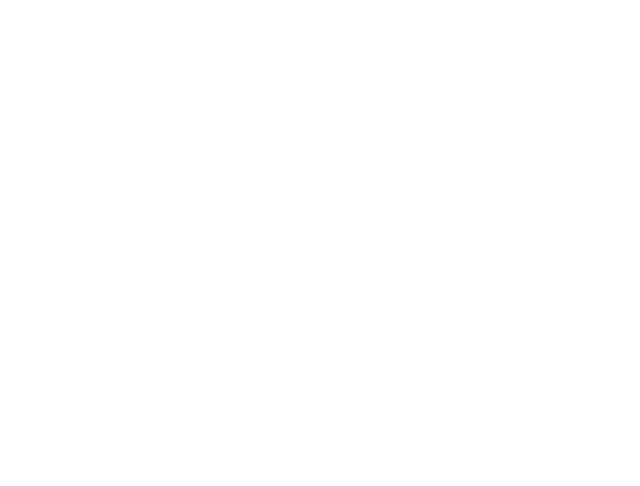
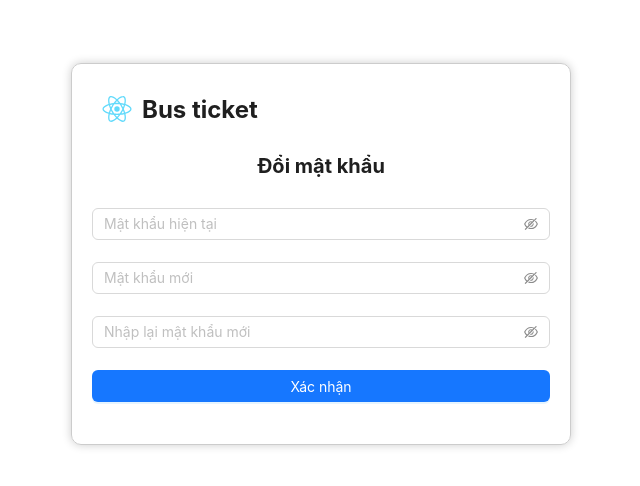
Before and after one commit to superdark1999/bus-ticket-client, a React (Create React App) app: page /change-password in a window 1280 px wide. Before the commit this address led to /404. Shown: the part 146-632 px from the top of the page, without its empty margins (319-959 px from the left). Built offline with nearby package versions, Linux system fonts and the light colour scheme.

Commit message:
change password page

```diff
--- a/src/routes/routesConfig.tsx
+++ b/src/routes/routesConfig.tsx
@@ -10,6 +10,7 @@
 const BookingPage = lazy(() => import("views/Booking"));
 const LoginPage = lazy(() => import("views/auth/Login/LoginPage"));
 const RegisterPage = lazy(() => import("views/auth/Register/RegisterPage"));
+const ChangePasswordPage = lazy(() => import("views/auth/ChangePassword/ChangePasswordPage"));
 
 export enum ROUTER_PATH {
   "LOGIN" = "/login",
@@ -31,6 +32,10 @@
       {
         path: "/register",
         element: <RegisterPage />,
+      },
+      {
+        path: "/change-password",
+        element: <ChangePasswordPage />,
       },
       {
         element: <MemberGuard />,
--- a/src/views/auth/Register/RegisterPage.tsx
+++ b/src/views/auth/ChangePassword/ChangePasswordPage.tsx
@@ -43,7 +43,7 @@
 const Title = styled.div`
   font-size: 20px;
   font-weight: bold;
-  margin-bottom: 20px;
+  margin-bottom: 30px;
 `;
 
 const RegisterForm = styled(Form)`
@@ -51,14 +51,14 @@
 `;
 
 const FormItem = styled(Form.Item)`
-  margin-bottom: 20px;
+  margin-bottom: 22px;
 `;
 
 const RegisterButton = styled(Button)`
   width: 100%;
 `;
 
-const RegisterPage: React.FC = () => {
+const ChangePasswordPage: React.FC = () => {
   const onFinish = (values: any) => {
     console.log("Received values of form: ", values);
   };
@@ -70,57 +70,36 @@
           <LogoImage src={logo} alt="Bus Ticket" />
           <LogoText>Bus ticket</LogoText>
         </Logo>
-        <Title>Đăng ký người dùng mới</Title>
+        <Title>Đổi mật khẩu</Title>
         <RegisterForm onFinish={onFinish}>
           <FormItem
-            name="email"
+            name="curPassword"
             rules={[
               {
                 required: true,
-                message: "Vui lòng nhập địa chỉ email của bạn!",
-              },
-              {
-                type: "email",
-                message: "Địa chỉ email phải có dạng 'abc@gmail.com'!",
+                message: "Vui lòng nhập mật khẩu hiện tại của bạn!",
               },
             ]}
           >
-            <Input placeholder="Email" />
+            <Input.Password placeholder="Mật khẩu hiện tại" />
           </FormItem>
           <FormItem
-            name="phone"
+            name="newPassword"
+            rules={[{ required: true, message: "Vui lòng nhập mật khẩu mới!" }]}
+          >
+            <Input.Password placeholder="Mật khẩu mới" />
+          </FormItem>
+          <FormItem
+            name="confirm"
+            dependencies={["newPassword"]}
             rules={[
               {
                 required: true,
-                message: "Vui lòng nhập số điện thoại của bạn!",
-              },
-              {
-                pattern: /^\d+$/,
-                message: "Số điện thoại chỉ chấp nhận nhập số!",
-              },
-            ]}
-          >
-            <Input placeholder="Số điện thoại" />
-          </FormItem>
-          <FormItem
-            name="password"
-            rules={[
-              { required: true, message: "Vui lòng nhập mật khẩu của bạn!" },
-            ]}
-          >
-            <Input.Password placeholder="Mật khẩu" />
-          </FormItem>
-          <FormItem
-            name="confirm"
-            dependencies={["password"]}
-            rules={[
-              {
-                required: true,
-                message: "Vui lòng xác nhận mật khẩu của bạn!",
+                message: "Vui lòng xác nhận mật khẩu mới của bạn!",
               },
               ({ getFieldValue }) => ({
                 validator(_, value) {
-                  if (!value || getFieldValue("password") === value) {
+                  if (!value || getFieldValue("newPassword") === value) {
                     return Promise.resolve();
                   }
                   return Promise.reject(
@@ -130,19 +109,11 @@
               }),
             ]}
           >
-            <Input.Password placeholder="Nhập lại mật khẩu" />
-          </FormItem>
-          <FormItem
-            name="name"
-            rules={[
-              { required: true, message: "Vui lòng nhập họ và tên của bạn!" },
-            ]}
-          >
-            <Input placeholder="Họ và tên" />
+            <Input.Password placeholder="Nhập lại mật khẩu mới" />
           </FormItem>
           <FormItem>
             <RegisterButton type="primary" htmlType="submit">
-              Đăng ký
+              Xác nhận
             </RegisterButton>
           </FormItem>
         </RegisterForm>
@@ -151,4 +122,4 @@
   );
 };
 
-export default RegisterPage;
+export default ChangePasswordPage;
--- a/src/views/auth/Login/LoginPage.tsx
+++ b/src/views/auth/Login/LoginPage.tsx
@@ -41,12 +41,12 @@
   text-align: center;
   font-size: 20px;
   font-weight: bold;
-  margin-bottom: 20px;
+  margin-bottom: 30px;
 `;
 
 const StyledForm = styled(Form)`
   .ant-form-item {
-    margin-bottom: 10px;
+    margin-bottom: 22px;
   }
 
   .form-actions {
```
